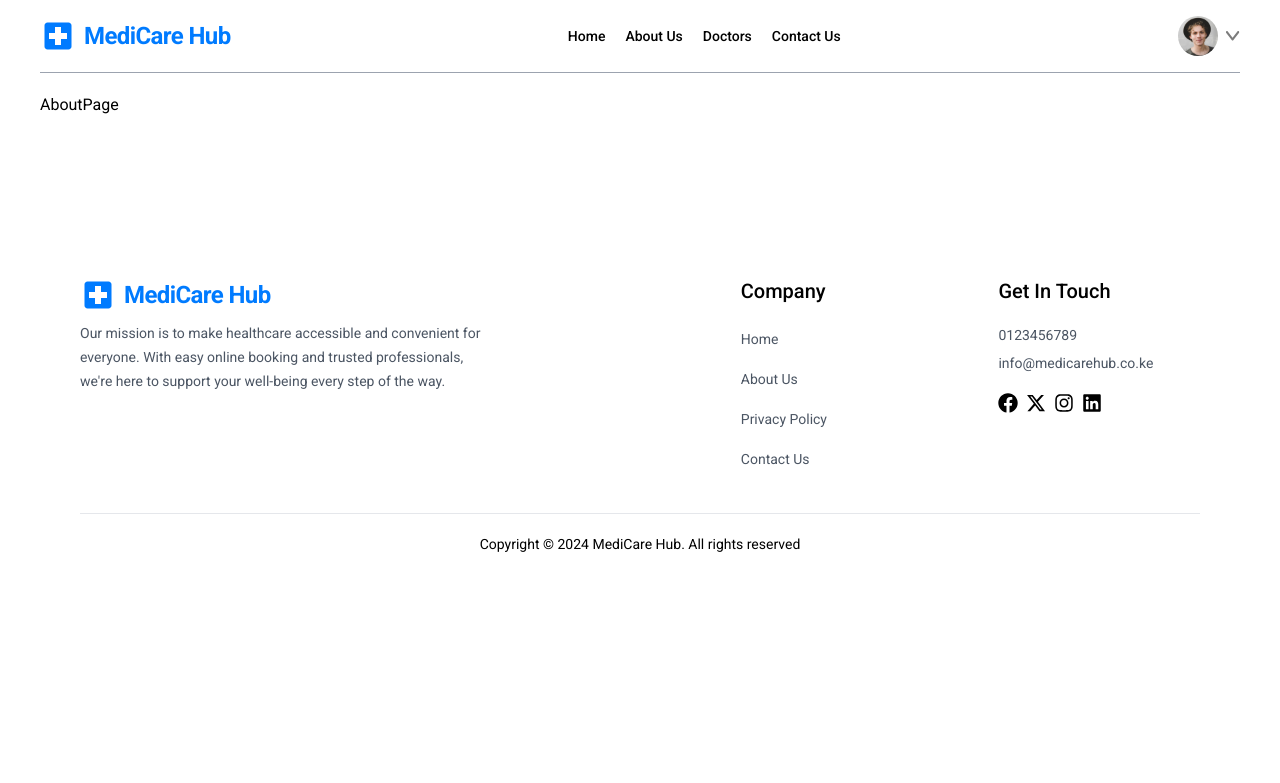
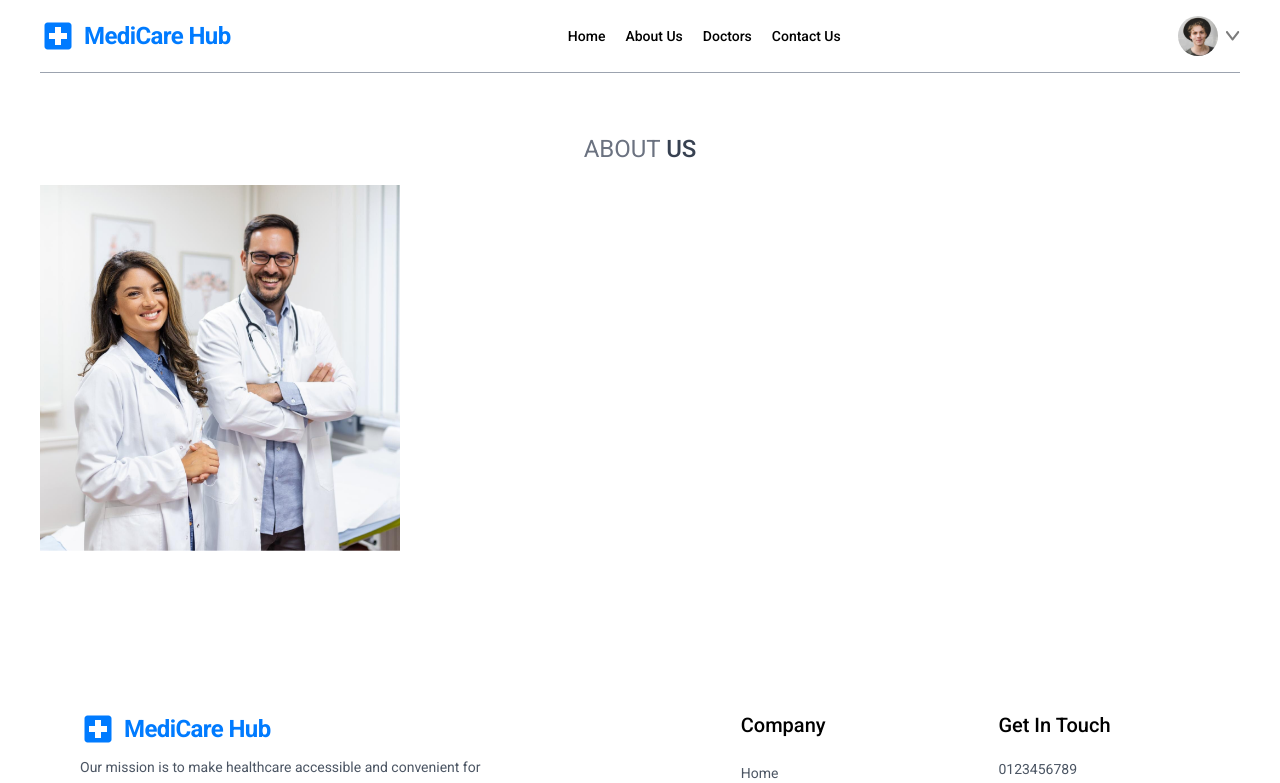
Before and after one commit to briansimiyuj/doctor-appointment-app, a React (Vite) app: page /about-us in a window 1280 px wide. Shown: the top 783 px of the page. Built offline with nearby package versions, Linux system fonts and the light colour scheme; a web font is replaced by a local one.

Commit message:
About Image

```diff
--- /dev/null
+++ b/src/components/About/AboutImage.tsx
@@ -0,0 +1,13 @@
+import { assets } from "../../assets/frontend/assets"
+
+const AboutImage: React.FC = ()=>{
+
+    return(
+
+       <img src={assets.aboutImage} alt="About Image" className="w-full h-full object-cover max-w-[360px]"/>
+
+    )
+
+}
+
+export default AboutImage
--- a/src/pages/AboutPage.tsx
+++ b/src/pages/AboutPage.tsx
@@ -1,8 +1,25 @@
+import AboutImage from "../components/About/AboutImage"
+
 const AboutPage: React.FC = ()=>{
 
     return(
 
-       <h1>AboutPage</h1>
+        <>
+
+            <div className="text-2xl pt-10 text-gray-500">
+
+                <h1 className="text-center">ABOUT <span className="text-gray-700 font-medium">US</span></h1>
+
+
+                <div className="my-5 flex flex-col items-center md:flex-row gap-12">
+
+                    <AboutImage/>
+
+                </div>
+
+            </div>
+
+        </>
 
     )
 
```
Also changed, not shown: 1 other file (tests, documents, lock files or other folders).
